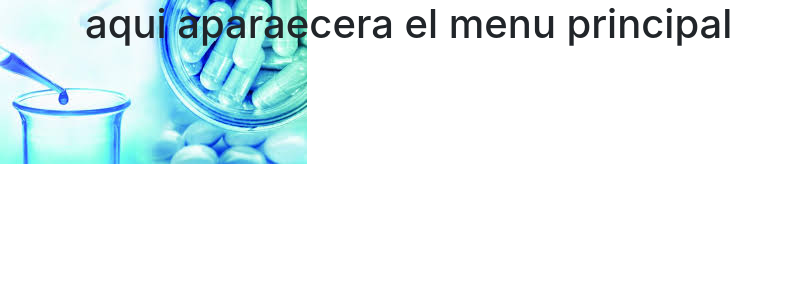
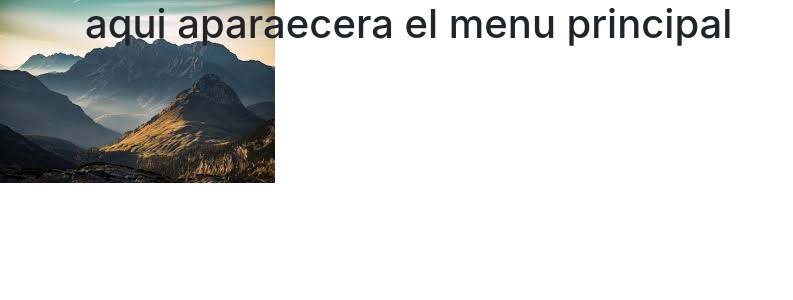
Before and after one commit to JuanChasoy/IPS_CECEP, a PHP site: page / in a window 1280 px wide. Shown: the top 300 px of the page, without its empty margins (0-793 px from the left). Run offline with PHP 8.4, Linux system fonts and the light colour scheme.

Commit message:
estilo e imagen

```diff
--- a/css/style.css
+++ b/css/style.css
@@ -1,5 +1,5 @@
 body{
-    background-image: url(../img/fondo.jpg);
+    background-image: url(../img/mount.jpg);
     background-repeat: no-repeat;
 
 }
```
Also changed, not shown: img/mount.jpg (added).
